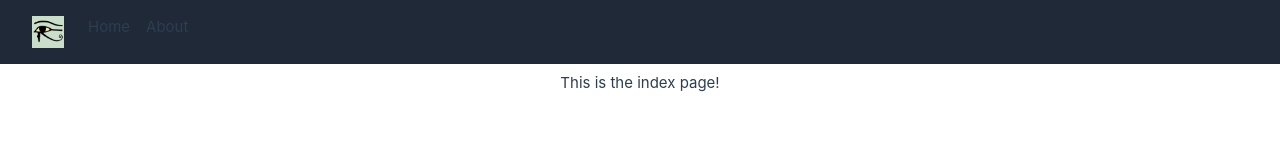
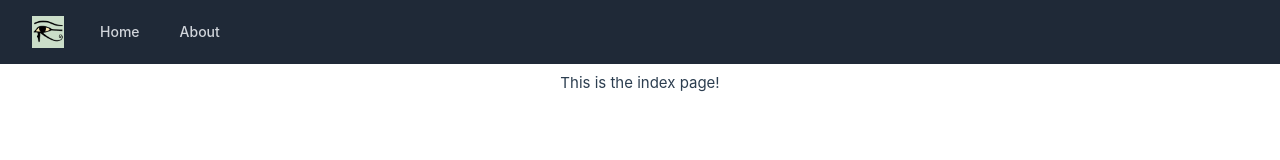
Before and after one commit to rhysgp/rhyssoft.com, a Vue app: page / in a window 1280 px wide. Shown: the top 160 px of the page. Built offline with nearby package versions, Linux system fonts and the light colour scheme.

Commit message:
Fix page links.

```diff
--- a/src/App.vue
+++ b/src/App.vue
@@ -1,5 +1,6 @@
 <script setup lang="ts">
-import { RouterLink, RouterView } from 'vue-router'
+import { RouterView } from 'vue-router'
+import NavLink from './components/NavLink.vue'
 </script>
 <template>
   <div class="flex h-screen justify-between flex-col">
@@ -12,9 +13,8 @@ import { RouterLink, RouterView } from 'vue-router'
             </div>
             <div class="hidden sm:ml-6 sm:block">
               <div class="flex space-x-4">
-                <!-- @todo Fix 'current' -->
-                <RouterLink to="/">Home</RouterLink>
-                <RouterLink to="/about">About</RouterLink>
+                <NavLink page="home" label="Home" />
+                <NavLink page="about" label="About" />
               </div>
             </div>
           </div>
--- a/src/components/NavLink.vue
+++ b/src/components/NavLink.vue
@@ -1,4 +1,9 @@
 <script setup lang="ts">
+
+import { useRoute } from 'vue-router';
+import {computed} from "vue";
+
+const route = useRoute();
 
 const props = defineProps({
   page: { type: String, required: true },
@@ -6,13 +11,15 @@ const props = defineProps({
   current: Boolean
 });
 
+const path = computed(() => { return "/" + props.page });
+
 </script>
 
 <template>
-  <template v-if="current">
-    <NuxtLink class="bg-gray-900 text-white rounded-md px-3 py-2 text-sm font-medium" :to="'/' + page" aria-current="page">{{label}}</NuxtLink>
+  <template v-if="route.path == path">
+    <RouterLink class="bg-gray-900 text-white rounded-md px-3 py-2 text-sm font-medium" :to="path" aria-current="page">{{label}}</RouterLink>
   </template>
   <template v-else>
-    <NuxtLink class="text-gray-300 hover:bg-gray-700 hover:text-white rounded-md px-3 py-2 text-sm font-medium" :to="'/' + page">{{label}}</NuxtLink>
+    <RouterLink class="text-gray-300 hover:bg-gray-700 hover:text-white rounded-md px-3 py-2 text-sm font-medium" :to="path">{{label}}</RouterLink>
   </template>
 </template>
```
